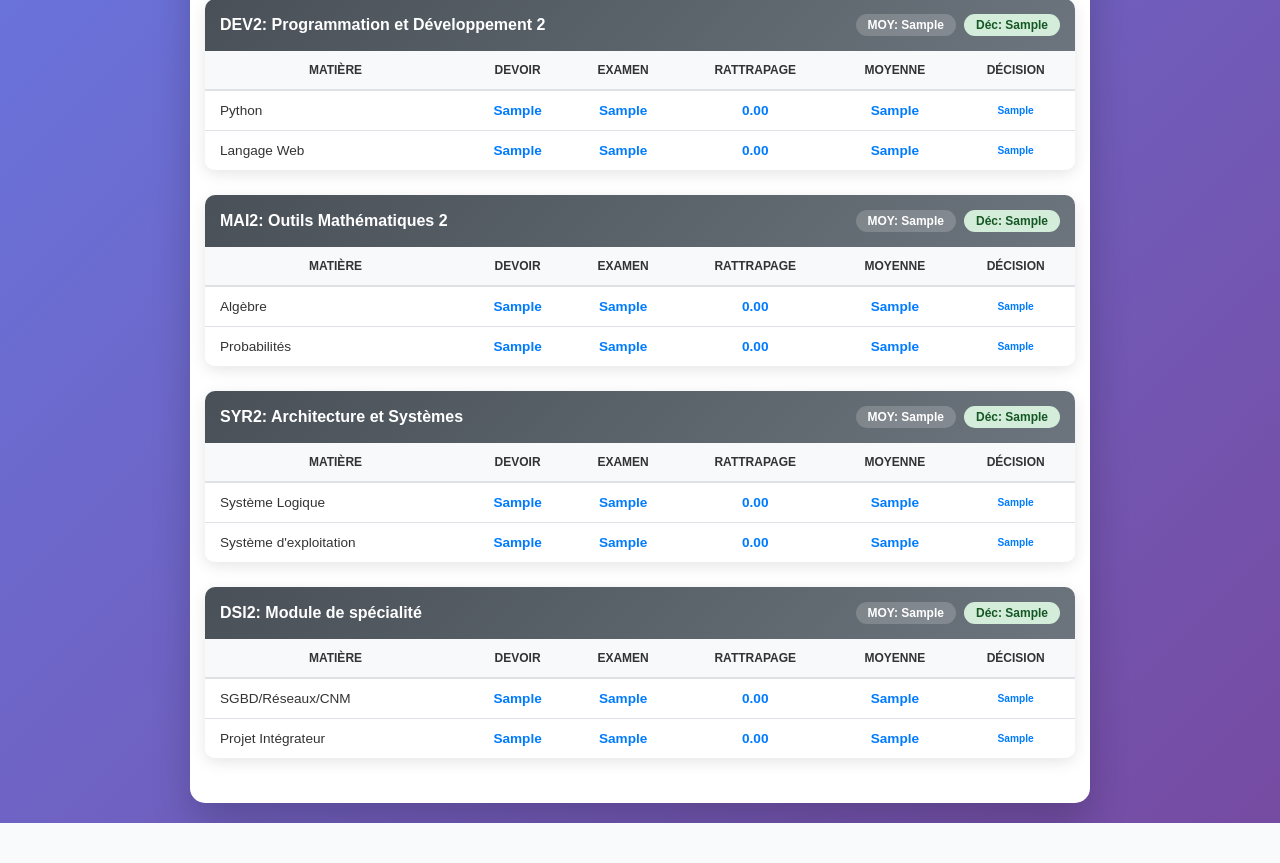
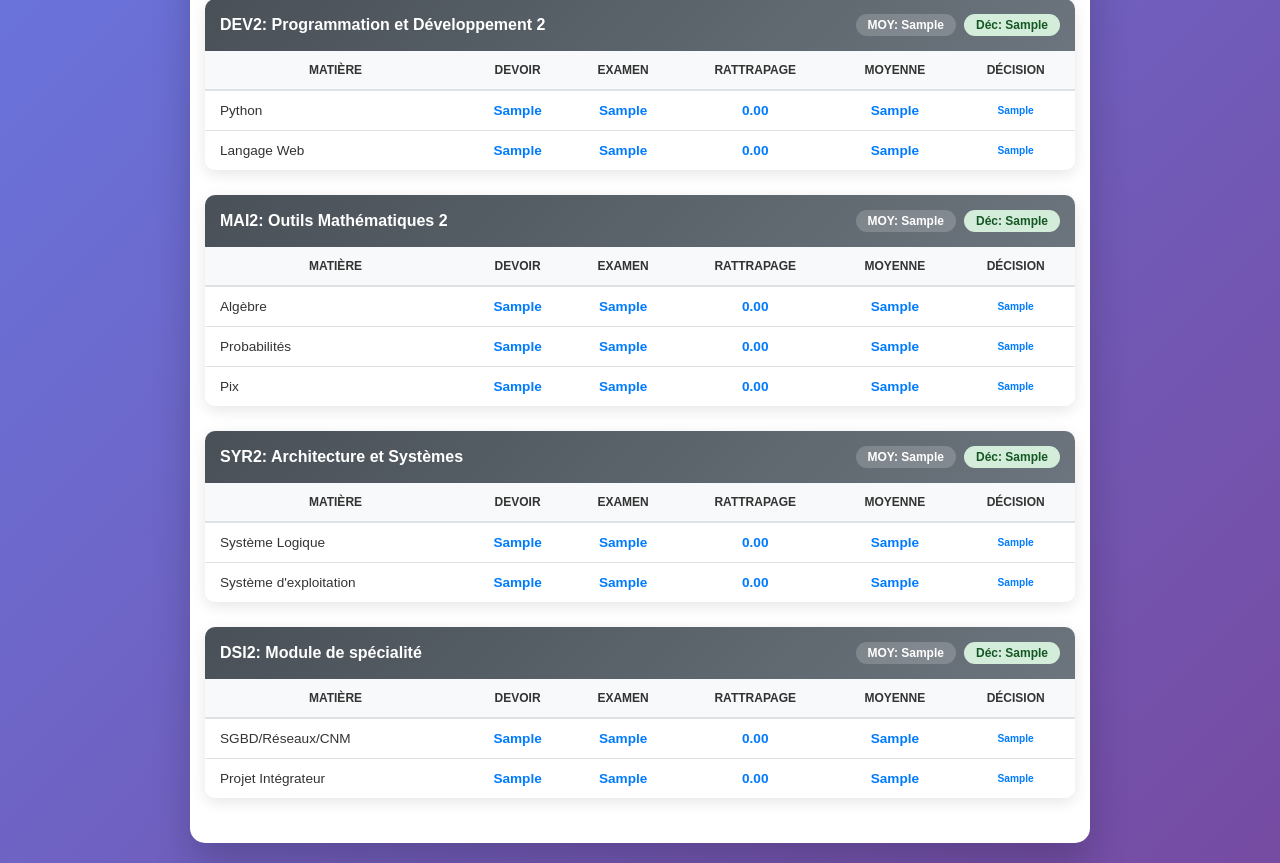
Before and after one commit to Abdurrahmane06/resultat_upnum, a Django app: template notes/templates/notes/relever_s2.html in a window 1280 px wide. Shown: the part 591-1454 px from the top of the page. Before the commit the page ends 1414 px from the top, so only its background shows below. Run offline with Django 5.2, Linux system fonts and the light colour scheme; the template is opened without the code that fills it: most values are stand-ins (such as "Sample title", 1, 10 or a date in 2020); parts of the project's set-up code (start-up, migrations or seed data) failed here and were passed over.

Commit message:
designe en tel

```diff
--- a/notes/templates/notes/relever_s2.html
+++ b/notes/templates/notes/relever_s2.html
@@ -308,6 +308,7 @@
                         <tbody>
                             <tr><td class="subject-name">Algèbre</td><td>{{ note.NCC_MAI210 }}</td><td>{{ note.NSN_MAI210 }}</td><td>{{ note.NSR_MAI210|default:"0.00" }}</td><td>{{ note.Moy_MAI210 }}</td><td><span class="decision-badge {{ note.Capit_MAI210 }}">{{ note.Capit_MAI210 }}</span></td></tr>
                             <tr><td class="subject-name">Probabilités</td><td>{{ note.NCC_MAI211 }}</td><td>{{ note.NSN_MAI211 }}</td><td>{{ note.NSR_MAI211|default:"0.00" }}</td><td>{{ note.Moy_MAI211 }}</td><td><span class="decision-badge {{ note.Capit_MAI211 }}">{{ note.Capit_MAI211 }}</span></td></tr>
+                            <tr><td class="subject-name">Pix</td><td>{{ note.NCC_MAI212 }}</td><td>{{ note.NSN_MAI212 }}</td><td>{{ note.NSR_MAI212|default:"0.00" }}</td><td>{{ note.Moy_MAI212 }}</td><td><span class="decision-badge {{ note.Capit_MAI212 }}">{{ note.Capit_MAI212 }}</span></td></tr>
                         </tbody>
                     </table>
                 </div>
```
